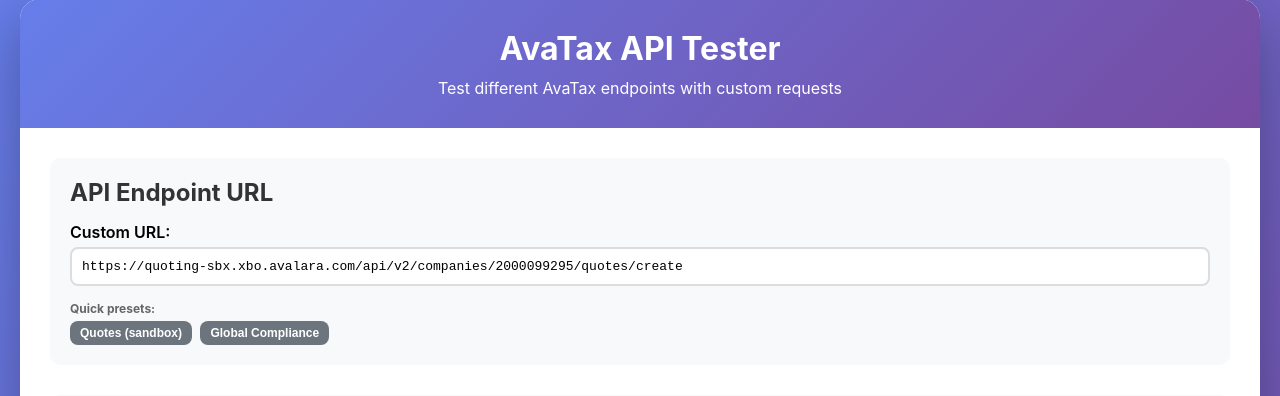
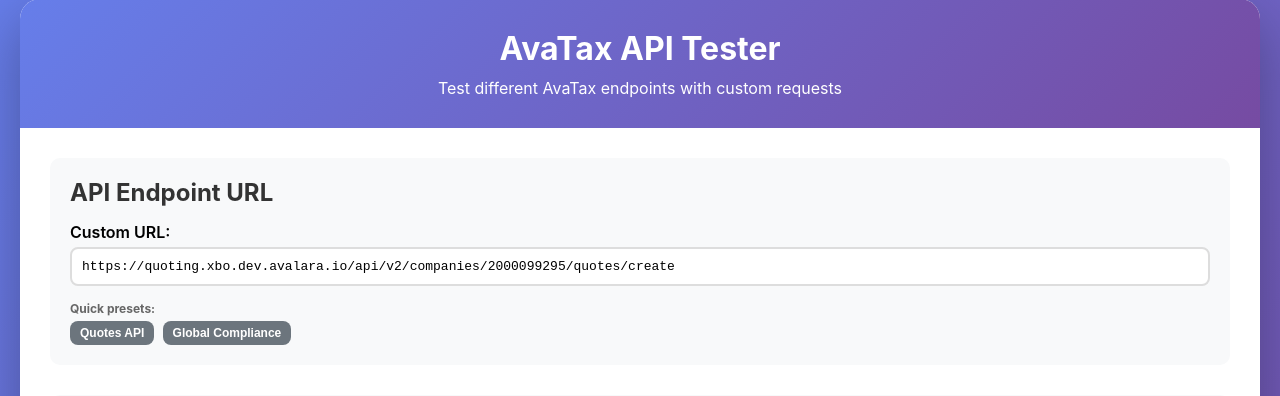
Before and after one commit to kabanec/TariffOptimizer2, a Flask app: page /api-tester in a window 1280 px wide. Shown: the part 21-417 px from the top of the page. Run offline with Flask 3, Linux system fonts and the light colour scheme.

Commit message:
Update all Quoting API URLs to quoting.xbo.dev.avalara.io
- Change from quoting-sbx.xbo.avalara.com to quoting.xbo.dev.avalara.io
- Update both sandbox and production endpoints
- Update default URL in API tester
- Update quick preset button
- Consistent domain across entire project

🤖 Generated with [Claude Code](https://claude.com/claude-code)

Co-Authored-By: Claude <noreply@anthropic.com>

```diff
--- a/app.py
+++ b/app.py
@@ -51,8 +51,8 @@ def get_openai_client():
 
 # AvaTax endpoints - Quotes API for duty calculations
 AVATAX_ENDPOINTS = {
-    'sandbox': f'https://quoting-sbx.xbo.avalara.com/api/v2/companies/{AVALARA_COMPANY_ID}/quotes/create',
-    'production': f'https://quoting.xbo.avalara.com/api/v2/companies/{AVALARA_COMPANY_ID}/quotes/create'
+    'sandbox': f'https://quoting.xbo.dev.avalara.io/api/v2/companies/{AVALARA_COMPANY_ID}/quotes/create',
+    'production': f'https://quoting.xbo.dev.avalara.io/api/v2/companies/{AVALARA_COMPANY_ID}/quotes/create'
 }
 
 # Learnings storage
@@ -738,7 +738,7 @@ def test_avatax():
         else:
             endpoint_type = data.get('endpoint', 'quotes')
             endpoints = {
-                'quotes': f'https://quoting-sbx.xbo.avalara.com/api/v2/companies/{AVALARA_COMPANY_ID}/quotes/create',
+                'quotes': f'https://quoting.xbo.dev.avalara.io/api/v2/companies/{AVALARA_COMPANY_ID}/quotes/create',
                 'globalcompliance': f'https://quoting.xbo.dev.avalara.io/api/v2/companies/{AVALARA_COMPANY_ID}/globalcompliance'
             }
             endpoint_url = endpoints.get(endpoint_type)
--- a/templates/api_tester.html
+++ b/templates/api_tester.html
@@ -227,12 +227,12 @@
                     <label style="display: block; margin-bottom: 5px; font-weight: 600;">Custom URL:</label>
                     <input type="text" id="customUrl"
                            style="width: 100%; padding: 10px; border: 2px solid #ddd; border-radius: 8px; font-family: 'Courier New', monospace; font-size: 13px;"
-                           value="https://quoting-sbx.xbo.avalara.com/api/v2/companies/2000099295/quotes/create"
+                           value="https://quoting.xbo.dev.avalara.io/api/v2/companies/2000099295/quotes/create"
                            placeholder="Enter full API endpoint URL">
                 </div>
                 <div style="font-size: 12px; color: #666;">
                     <strong>Quick presets:</strong><br>
-                    <button onclick="setUrl('https://quoting-sbx.xbo.avalara.com/api/v2/companies/2000099295/quotes/create')" class="secondary" style="padding: 5px 10px; margin: 5px 5px 0 0; font-size: 12px;">Quotes (sandbox)</button>
+                    <button onclick="setUrl('https://quoting.xbo.dev.avalara.io/api/v2/companies/2000099295/quotes/create')" class="secondary" style="padding: 5px 10px; margin: 5px 5px 0 0; font-size: 12px;">Quotes API</button>
                     <button onclick="setUrl('https://quoting.xbo.dev.avalara.io/api/v2/companies/2000099295/globalcompliance')" class="secondary" style="padding: 5px 10px; margin: 5px 5px 0 0; font-size: 12px;">Global Compliance</button>
                 </div>
             </div>
```
